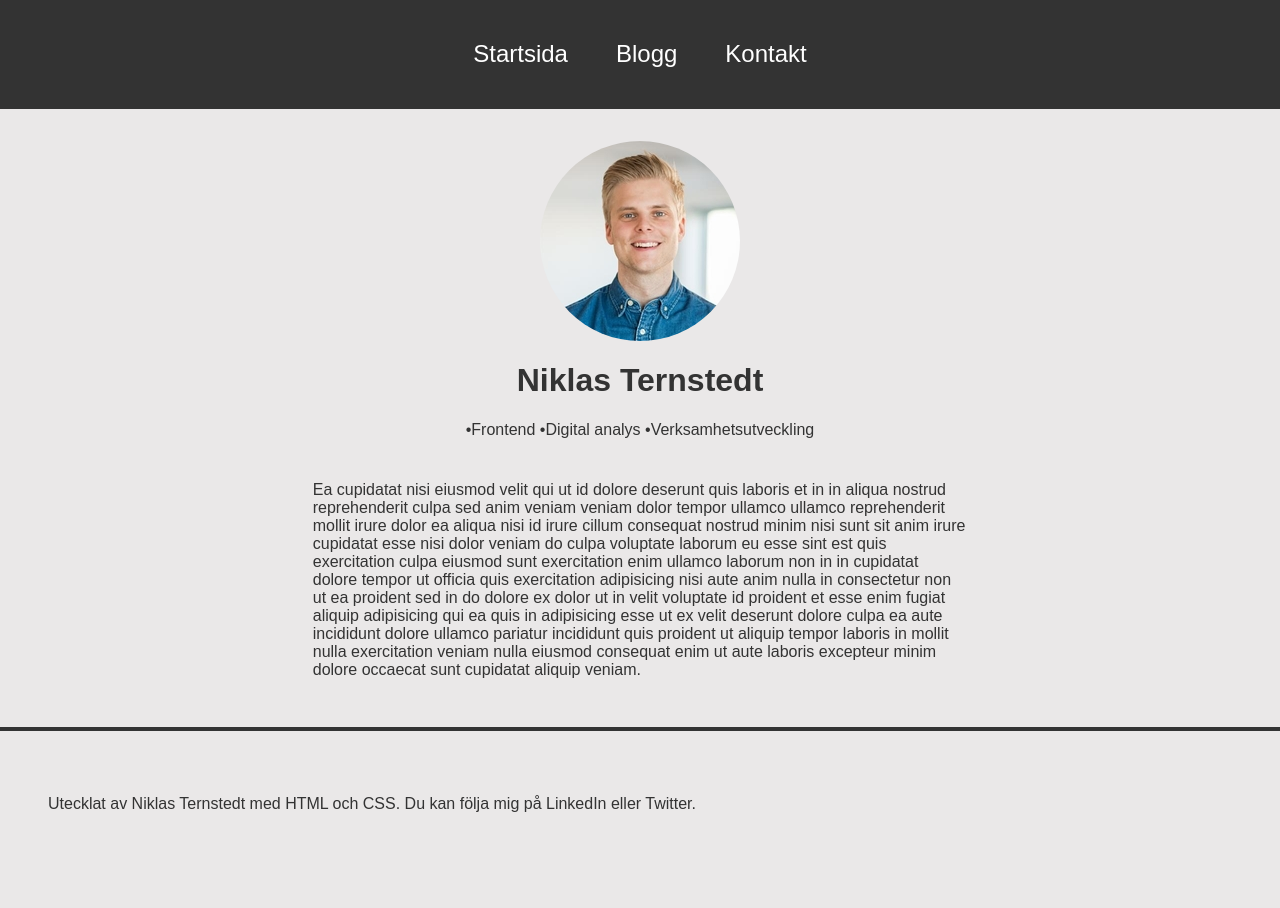
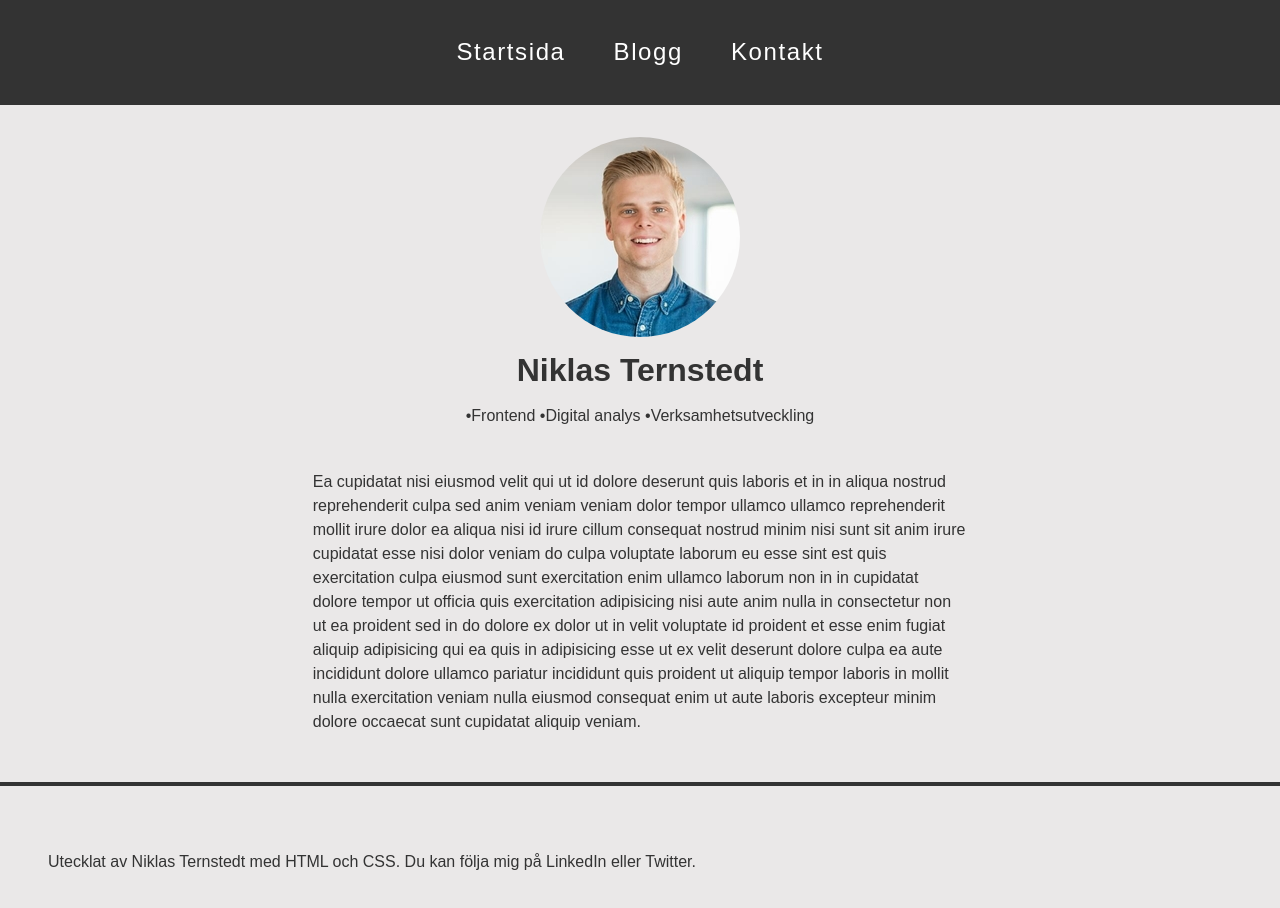
Before and after one commit to niklasternstedt/niklasternstedt.se, a plain HTML site: page index.html in a window 1280 px wide. Before the commit the page ends 877 px from the top, so only its background shows below. Drawn offline with Linux system fonts and the light colour scheme.

```diff
--- a/styles/style.css
+++ b/styles/style.css
@@ -14,6 +14,7 @@ body {
   color: #333;
   display: flex;
   flex-direction: column;
+  line-height: 1.5em;
 }
 
 button {
@@ -87,6 +88,7 @@ a:active {
   align-items: center;
   margin: 0;
   padding: 1em 0em;
+  letter-spacing: 0.1em;
 }
 
 .navigation a {
```
Also changed, not shown: 2 other files.
